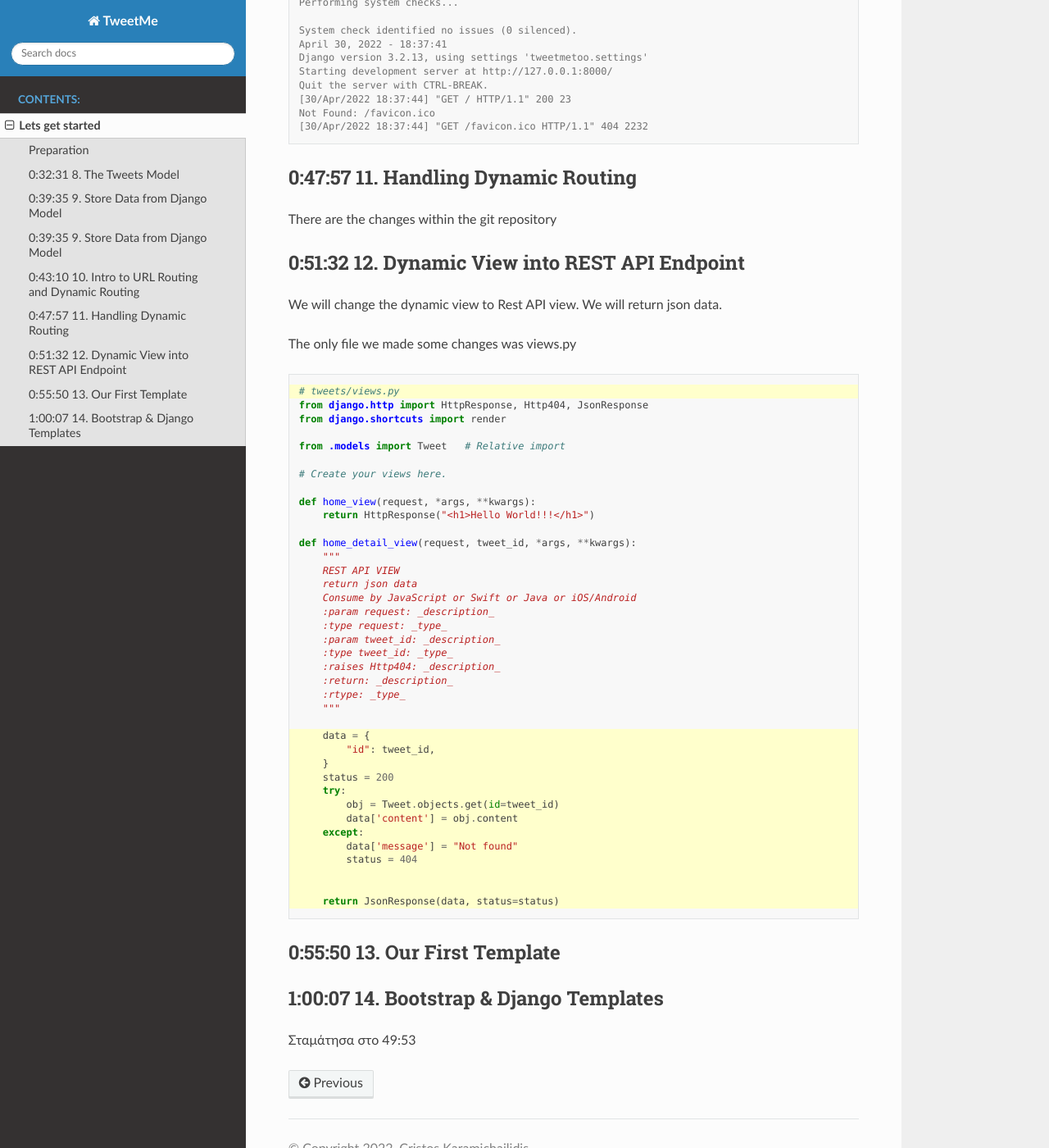
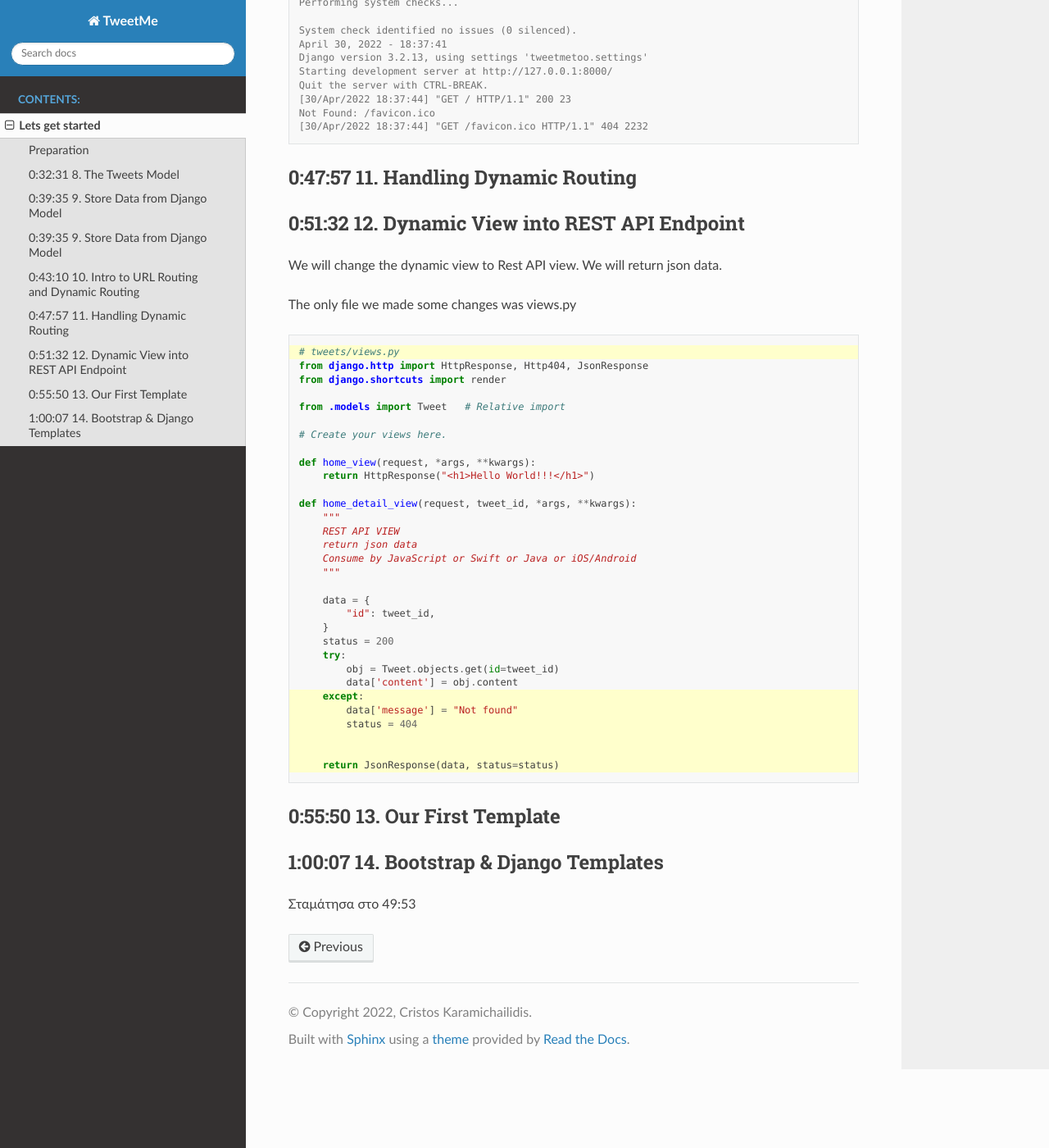
Before and after one commit to Otinanai1309/tweetmetoo, a Sphinx documentation site: the page built from docs/startproject.rst, in a window 1280 px wide and 1400 px high, scrolled down 6310 px. Shown: the whole window at 82% size. Built offline with Sphinx 7.4.7 and the Read the Docs theme 2.0.0, drawn with Linux system fonts in a browser that asks for light colours.

```diff
--- a/docs/startproject.rst
+++ b/docs/startproject.rst
@@ -400,7 +400,11 @@ We Run the server and we have our page up and running.
 0:47:57 11. Handling Dynamic Routing
 ------------------------------------
 
-There are the changes within the git repository
+
+
+
+
+
 
 0:51:32 12. Dynamic View into REST API Endpoint
 -----------------------------------------------
@@ -428,13 +432,6 @@ The only file we made some changes was views.py
         REST API VIEW
         return json data
         Consume by JavaScript or Swift or Java or iOS/Android
-        :param request: _description_
-        :type request: _type_
-        :param tweet_id: _description_
-        :type tweet_id: _type_
-        :raises Http404: _description_
-        :return: _description_
-        :rtype: _type_
         """
 
         data = {
```
Also changed, not shown: 1 other file.
